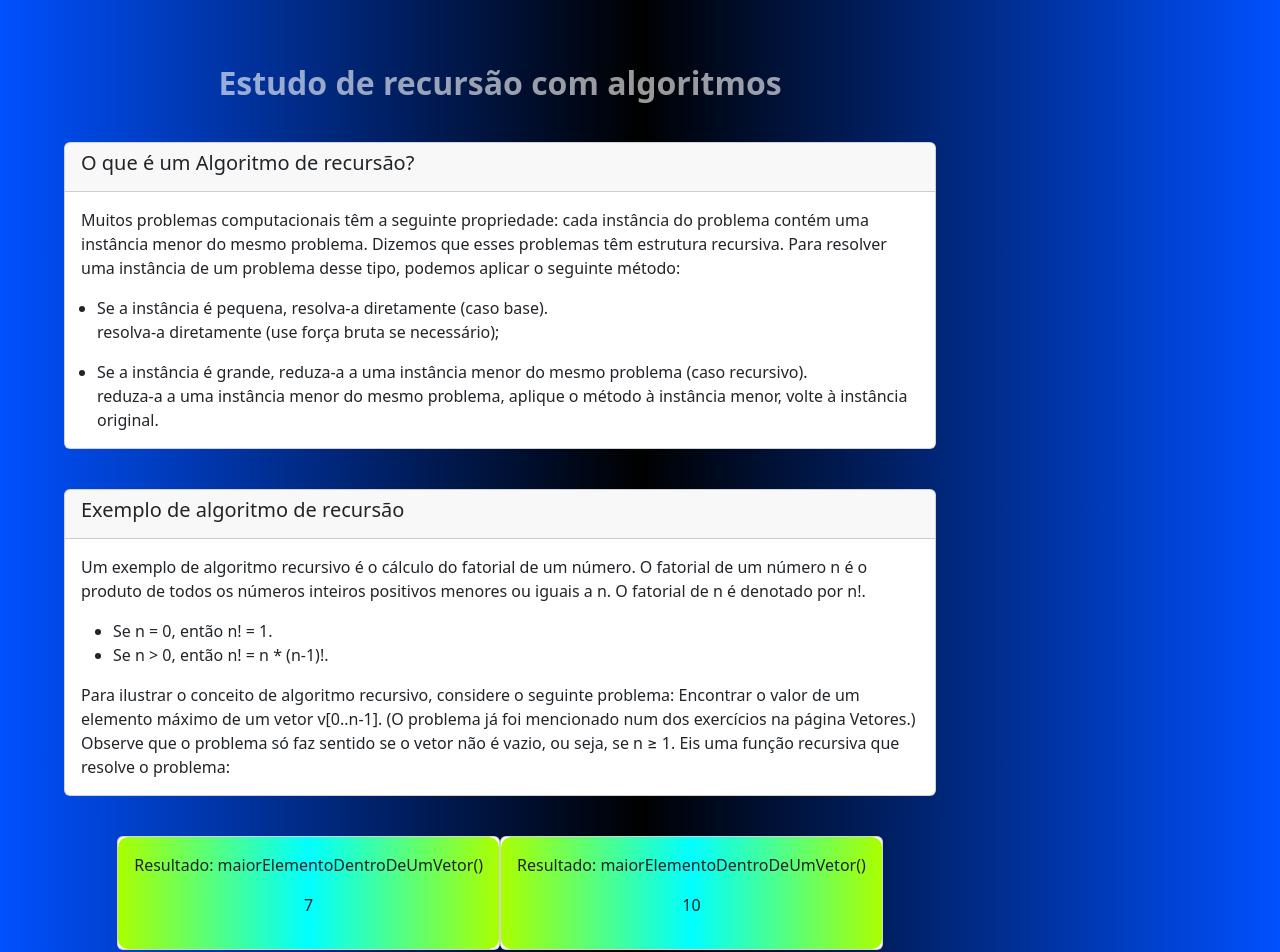
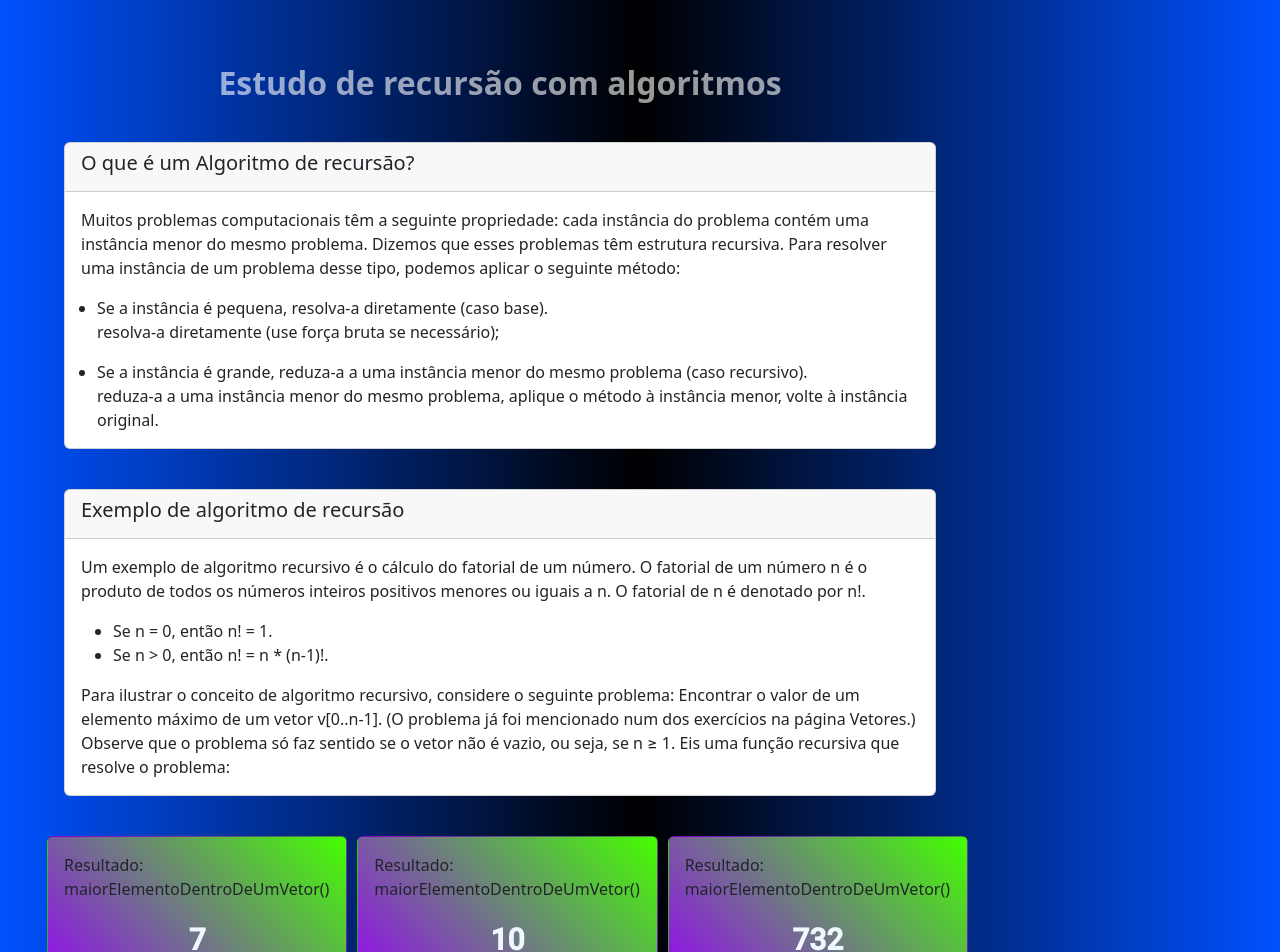
Before and after one commit to BlackCode777/ProjetoProgramacao_EstudosANGULAR, an Angular app in the folder algoritmos/: page / in a window 1280 px wide. Shown: the top 952 px of the page. Built offline with nearby package versions, Linux system fonts and the light colour scheme.

Commit message:
Estudos de algoritmos ...

```diff
--- a/algoritmos/src/app/recursao-algoritmos-recursivos/recursao-algoritmos-recursivos/recursao-algoritmos-recursivos.component.html
+++ b/algoritmos/src/app/recursao-algoritmos-recursivos/recursao-algoritmos-recursivos/recursao-algoritmos-recursivos.component.html
@@ -66,22 +66,32 @@
       </div>
     </div>
   </div>
-  <br/>
+  <br />
 
   <div class="card-algoritmo-recursao3">
     <div class="card card-result">
       <div>
         <p>Resultado: maiorElementoDentroDeUmVetor()</p>
-        <p>{{ maiorElementoDentroDeUmVetor(vetor, n) }}</p>
+        <p class="color-number">{{ maiorElementoDentroDeUmVetor(vetor, n) }}</p>
       </div>
     </div>
     <div class="card card-result">
+      <div>
+        <p>Resultado: maiorElementoDentroDeUmVetor()</p>
+        <p class="color-number">
+          {{ maiorElementoDentroDeUmVetor(vetor1, n1) }}
+        </p>
+      </div>
+    </div>
+
+    <div class="card card-result">
         <div>
           <p>Resultado: maiorElementoDentroDeUmVetor()</p>
-          <p>{{ maiorElementoDentroDeUmVetor(vetor1, n1) }}</p>
+          <p class="color-number">
+            {{ funcaoEncontraValorElementoMaximo(fEVEMaximo, fEVEMaximoVetor) }}
+          </p>
         </div>
       </div>
+
   </div>
-
-
 </div>
--- a/algoritmos/src/app/recursao-algoritmos-recursivos/recursao-algoritmos-recursivos/recursao-algoritmos-recursivos.component.scss
+++ b/algoritmos/src/app/recursao-algoritmos-recursivos/recursao-algoritmos-recursivos/recursao-algoritmos-recursivos.component.scss
@@ -38,15 +38,15 @@
   }
   .card-algoritmo-recursao3 {
     /* centralizando o card na horizontal */
-    border-radius: 20px;
     display: flex;
     justify-content: center;
     align-items: center;
     flex-direction: row;
-    .card-result div {
+    margin-left: 5px;
+    .card {
+      margin-left: 10px;
       /*Background degradê*/
-      background: linear-gradient(to right, #aaff00, #00ffff, #aaff00);
-      border-radius: 10px;
+      background: linear-gradient(45deg, #9602f8, #44ff00);
       max-width: 100%;
       display: flex;
       justify-content: center;
@@ -54,6 +54,15 @@
       padding: 1em;
       /*alinhamento em colunas*/
       flex-direction: column;
+
+	  .color-number{
+		color: aliceblue;
+		font-size: 30px;
+		font-weight: 700;
+		font-family: 'Roboto', sans-serif;
+		display: flex;
+		justify-content: center;
+	  }
     }
   }
 }
--- a/algoritmos/src/app/recursao-algoritmos-recursivos/recursao-algoritmos-recursivos/recursao-algoritmos-recursivos.component.ts
+++ b/algoritmos/src/app/recursao-algoritmos-recursivos/recursao-algoritmos-recursivos/recursao-algoritmos-recursivos.component.ts
@@ -3,31 +3,64 @@ import { Component } from '@angular/core';
 @Component({
   selector: 'app-recursao-algoritmos-recursivos',
   templateUrl: './recursao-algoritmos-recursivos.component.html',
-  styleUrls: ['./recursao-algoritmos-recursivos.component.scss']
+  styleUrls: ['./recursao-algoritmos-recursivos.component.scss'],
 })
 export class RecursaoAlgoritmosRecursivosComponent {
   /* https://www.ime.usp.br/~pf/algoritmos/aulas/recu.html */
 
   /*Definindo um vetor*/
-  vetor = [1,2,3,4,5,6,7,8,9,10];
-  vetor1 = [1,2,3,4,5,6,7,8,9,10,11,12,13,14,15];
+  vetor = [1, 2, 3, 4, 5, 6, 7, 8, 9, 10];
+  vetor1 = [1, 2, 3, 4, 5, 6, 7, 8, 9, 10, 11, 12, 13, 14, 15];
   /*Definindo o tamanho do vetor*/
   n = 7;
   n1 = 10;
 
-  constructor(){}
+  constructor() {}
   ngOnInit(): void {}
 
-  /*Definindo uma função que encontra o maior elemento dentro de um vetor*/
-  maiorElementoDentroDeUmVetor(vetor: number[], n: number): number{
-    /*Caso base*/
-    if(n == 1){
+  /* 7. Critique a seguinte função recursiva que promete encontrar o valor de um elemento máximo de v[0..n-1]*/
+  public fEVEMaximo = 8;
+  public fEVEMaximoVetor = [101, 200, 33, 14, 45, 600, 732, 80];
+  funcaoEncontraValorElementoMaximo(n: number, vetor: number[]) {
+    // Se o n for == 1
+    if (n == 1) {
       return vetor[0];
     }
-    /*Chamada recursiva*/
-    else{
-      return Math.max(vetor[n-1], this.maiorElementoDentroDeUmVetor(vetor, n-1));
+    // Se o n for == 2
+    if (n == 2) {
+      if (vetor[0] < vetor[1]) {
+        return vetor[1];
+      } else {
+        return vetor[0];
+      }
     }
+    let maior: number = this.funcaoEncontraValorElementoMaximo(n - 1, vetor);
+    if (maior < vetor[n - 1]) {
+      return vetor[n - 1];
+    } else {
+      return maior;
+    }
+
   }
 
+  /*Definindo uma função que encontra o maior elemento dentro de um vetor*/
+  /* Formas diferentes de escrever uma função com recursividade */
+  maiorElementoDentroDeUmVetor(vetor: number[], n: number): number {
+    /*Caso base*/
+    if (n == 1) {
+      return vetor[0];
+    }
+
+    let maior = this.maiorElementoDentroDeUmVetor(vetor, n - 1);
+    if (maior > vetor[n - 1]) {
+      return maior;
+    } else {
+      return vetor[n - 1];
+    }
+
+    /*Chamada recursiva*/
+    // else{
+    //   return Math.max(vetor[n-1], this.maiorElementoDentroDeUmVetor(vetor, n-1));
+    // }
+  }
 }
```
